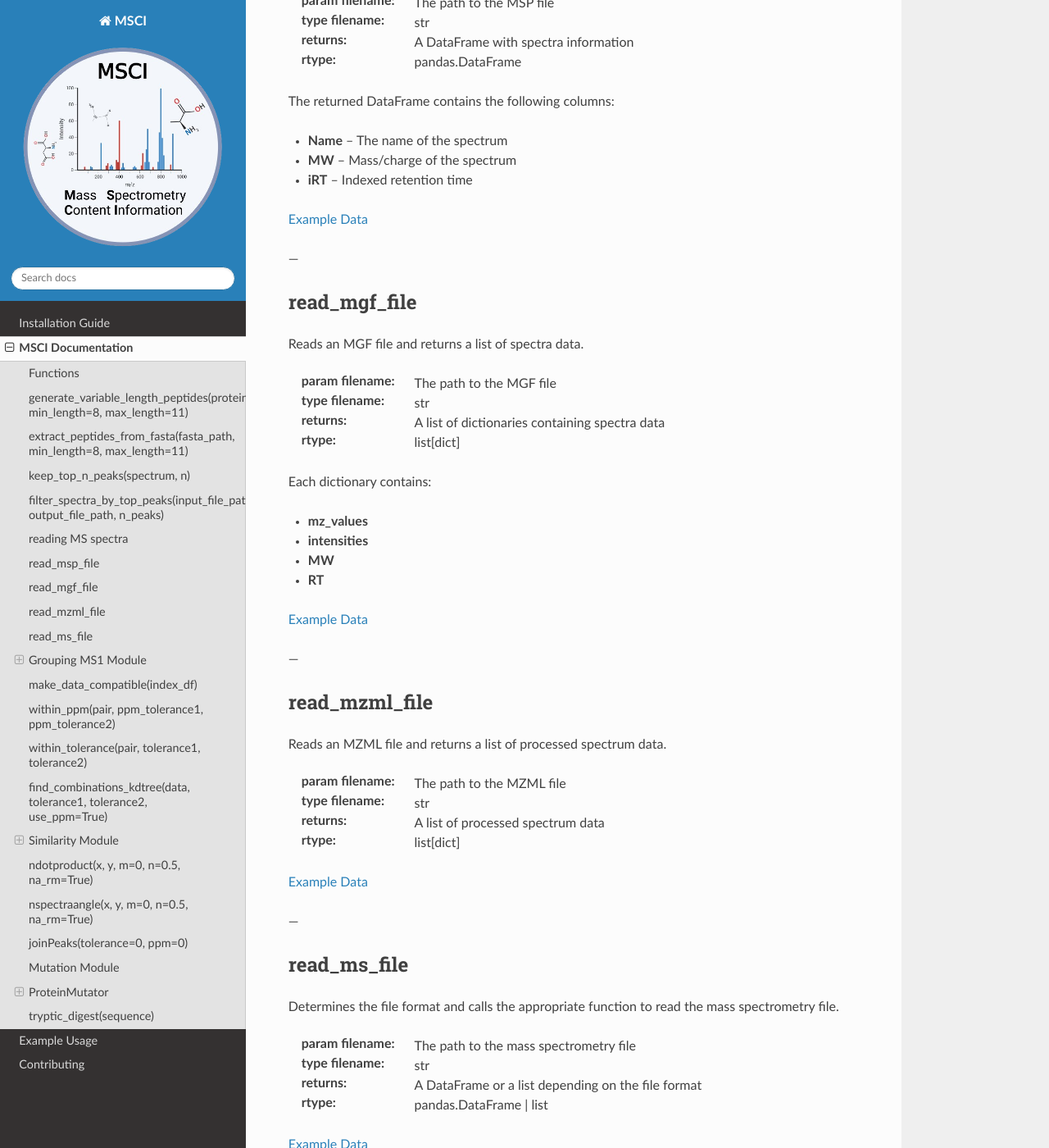
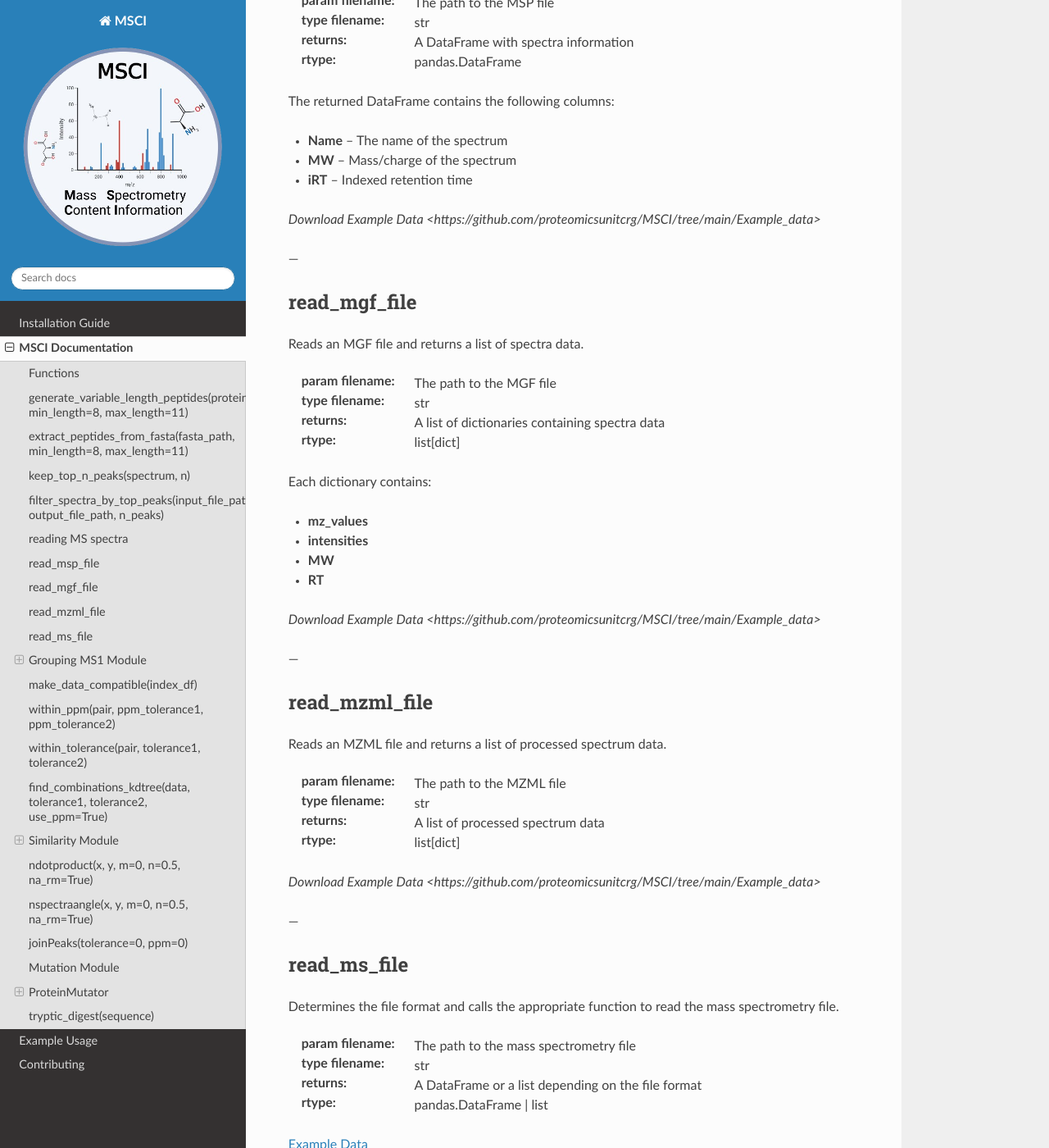
Before and after one commit to zahrael97/MSCI, a Sphinx documentation site: the page built from docs/API.rst, in a window 1280 px wide and 1400 px high, scrolled down 2721 px. Shown: the whole window at 82% size. Built offline with Sphinx 7.4.7 and the Read the Docs theme 3.1.0, drawn with Linux system fonts in a browser that asks for light colours; pages that are not in the unit, such as notebooks, are missing from menus.

```diff
--- a/docs/API.rst
+++ b/docs/API.rst
@@ -104,7 +104,7 @@ The returned DataFrame contains the following columns:
 - **MW** -- Mass/charge of the spectrum
 - **iRT** -- Indexed retention time
 
-`Example Data <https://github.com/proteomicsunitcrg/MSCI/tree/main/Example_data>`_
+`Download Example Data <https://github.com/proteomicsunitcrg/MSCI/tree/main/Example_data>`
 
 ---
 
@@ -124,7 +124,7 @@ Each dictionary contains:
 - **MW**
 - **RT**
 
-`Example Data <https://github.com/proteomicsunitcrg/MSCI/tree/main/Example_data>`_
+`Download Example Data <https://github.com/proteomicsunitcrg/MSCI/tree/main/Example_data>`
 
 ---
 
@@ -137,7 +137,7 @@ Reads an MZML file and returns a list of processed spectrum data.
 :returns: A list of processed spectrum data
 :rtype: list[dict]
 
-`Example Data <https://github.com/proteomicsunitcrg/MSCI/tree/main/Example_data>`_
+`Download Example Data <https://github.com/proteomicsunitcrg/MSCI/tree/main/Example_data>`
 
 ---
 
```
